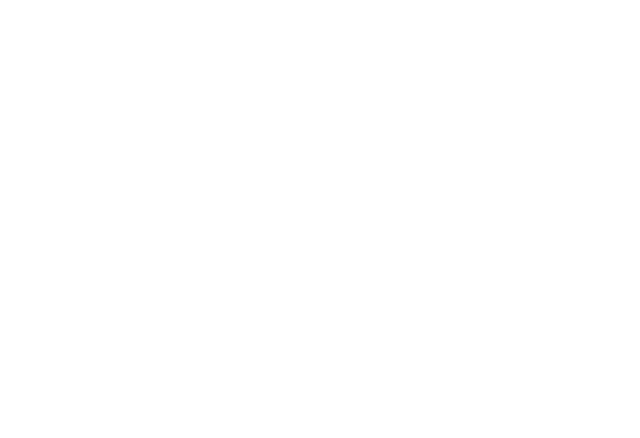
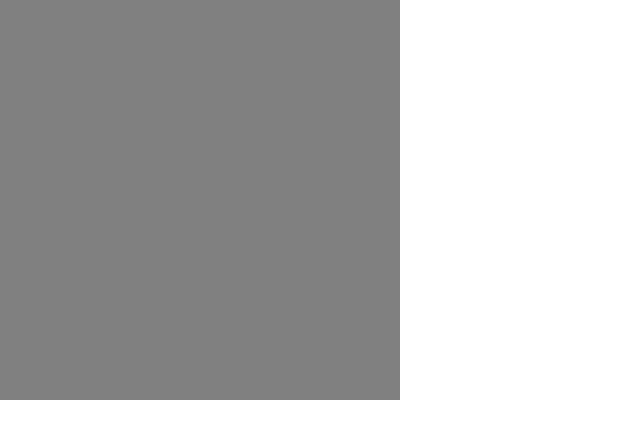
Before and after one commit to DarkVillain/mineSweeper, a plain HTML site: page index.html in a window 1280 px wide. Shown: the whole page, without its empty margins (0-640 px from the left). Drawn offline with Linux system fonts and the light colour scheme.

Commit message:
Writing the js file

```diff
--- a/app.js
+++ b/app.js
@@ -0,0 +1,3 @@
+document.addEventListener('DOMContentLoaded', () => {
+    const grid = document.querySelector
+})
--- a/index.html
+++ b/index.html
@@ -8,6 +8,8 @@
     <script src="app.js"></script>
 </head>
 <body>
+    <div class="grid">
 
+    </div>
 </body>
 </html>
--- a/style.css
+++ b/style.css
@@ -0,0 +1,16 @@
+.grid {
+    height: 400px;
+    width: 400px;
+    display: flex;
+    flex-wrap: wrap;
+    background-color: grey;
+}
+
+.grid div {
+    height: 40px;
+    width: 40px;
+}
+body {
+    margin: 0;
+    padding: 0;
+}
```
